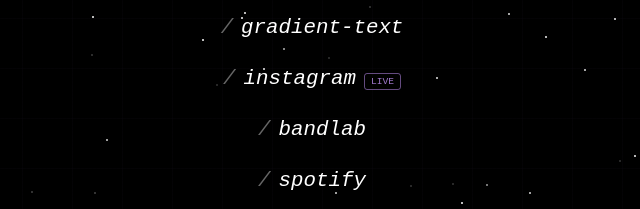
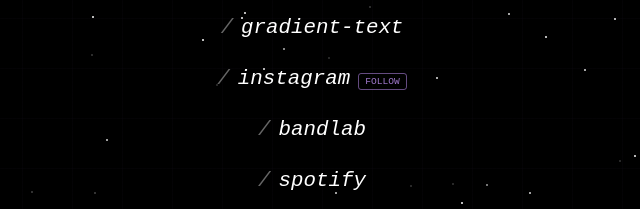
Before and after one commit to Swixieqwq/hiimafemboy.wav, a plain HTML site: page index.html in a window 1280 px wide. Shown: the part 382-591 px from the top of the page, 328-968 px from the left. Drawn offline with Linux system fonts and the light colour scheme.

Commit message:
Update index.html

```diff
--- a/index.html
+++ b/index.html
@@ -272,7 +272,7 @@
             <div class="section-title">&lt; link &gt;</div>
             <a href="https://myrrr.xyz/Starlight" target="_blank">starlight-client</a>
             <a href="https://myrrr.xyz/gradient" target="_blank">gradient-text</a>
-            <a href="https://www.instagram.com/hiimafemboy.wav/" target="_blank">instagram<span class="badge">LIVE</span></a>
+            <a href="https://www.instagram.com/hiimafemboy.wav/" target="_blank">instagram<span class="badge">FOLLOW</span></a>
             <a href="https://www.bandlab.com/hiimafemboy_wav" target="_blank">bandlab</a>
             <a href="https://open.spotify.com/user/mtim5iqpxbh6q8l1uohf8w4da?si=9de1e28178004c1e" target="_blank">spotify</a>
             <a href="https://myrrr.xyz" target="_blank">myrrr.xyz</a>
```
